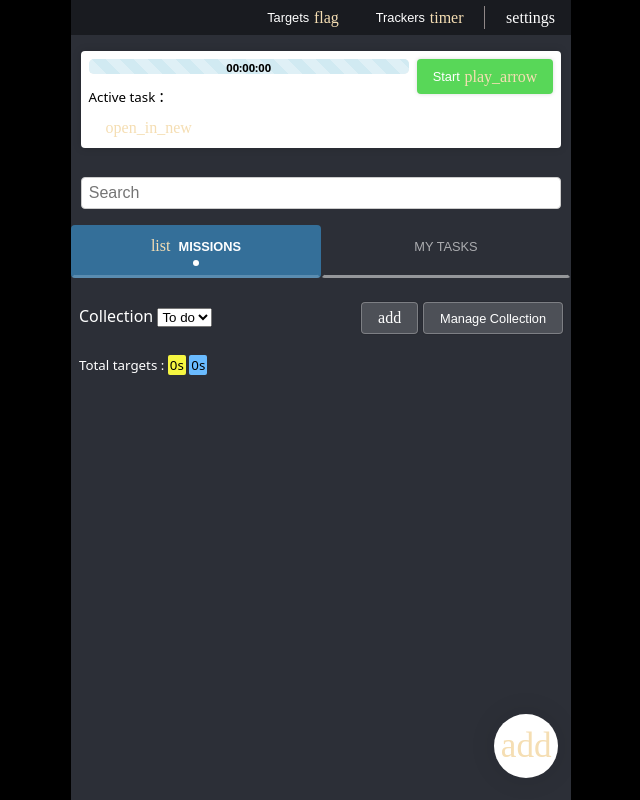
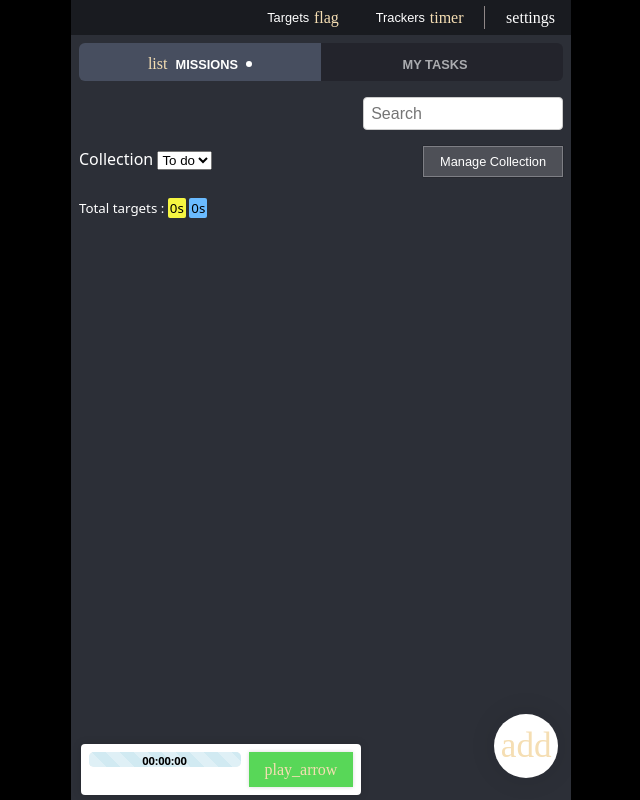
Before and after one commit to tmpmachine/dailyheroes, a browser extension: page src/index.html in a window 1280 px wide. Shown: the whole page, without its empty margins (319-959 px from the left). Drawn offline with Linux system fonts and the light colour scheme.

Commit message:
update: UI

```diff
--- a/src/css/style.css
+++ b/src/css/style.css
@@ -121,7 +121,7 @@ body {
 /* # buttons */
 button {
   background: none;
-  border-radius: 4px;
+  /* border-radius: 4px; */
   color: #191919;
   padding: 0.2rem 1rem;
   font-size: 0.8em;
@@ -425,12 +425,9 @@ body[data-state~="--timer-running"] .task-progress-bar {
   padding: 10px 10px 6px;
   text-transform: uppercase;
 }
-.container-view-mode button.is-active {
-  font-weight: bold;
-}
 .container-view-mode button:not(.is-active) {
   opacity: 0.6;
-  border-bottom: 3px solid gainsboro;
+  background: hsl(224 11% 13% / 1);
 }
 
 
@@ -570,8 +567,7 @@ body {
   border-radius: 4px;
 }
 .container-view-mode button.is-active {
-  background: #346f99;
-  border-bottom: 3px solid #5a8cb0;
+  background: hsl(224deg 14% 32.59%);
   color: white;
 }
 .container-view-mode button.is-active .tab-active-indicator::after {
@@ -583,7 +579,7 @@ body {
     height: 6px;
     display: inline-block;
     border-radius: 100%;
-    margin-top: 6px;
+    /* margin-top: 6px; */
 }
 
 
--- a/src/css/widgets.css
+++ b/src/css/widgets.css
@@ -1,5 +1,36 @@
 .widget-btn-danger {
   background: #c95b5b;
+}
+
+.wg-Search {
+  & {
+    display: flex;
+    justify-content: flex-end;
+  }
+  .inner {
+    max-width: 200px;
+  }
+}
+
+.wg-ActiveTask {
+  position: fixed;
+  bottom: 0;
+  z-index: 1;
+  max-width: 300px;
+  width: 100%;
+}
+
+.wg-Tab {
+  & {
+    /* border-bottom: 3px solid hsl(223 11% 25% / 1); */
+    margin: 0.5rem;
+    background: #2c2f37;
+    border-radius: 6px;
+    overflow: hidden;
+  }
+  button {
+    font-weight: bold;
+  }
 }
 
 .widget-Trackers {
--- a/src/index.html
+++ b/src/index.html
@@ -73,12 +73,9 @@
 
         <!-- # home screen body -->
 
-        <div class="padding-container">
-
-          <div class="void-half"></div>
-          <div class="void-half"></div>
-
-          <!-- # active task container -->
+        <!-- # widget active task -->
+        <div class="padding-container wg-ActiveTask">
+
           <div class="d-flex container-active-task bg-white" style="gap:0.5rem;">
 
             <!-- # progress bar -->
@@ -89,11 +86,10 @@
                   <span class="NzE2ODYyNQ-progress-bar-text"><span id="txt-countdown">00:00:00</span></span>
                 </div>
               </div>
-              <div class="mb-m"></div>
 
               <!-- # active task info -->
               <div>
-                <small>Active task</small> : <span id="txt-active-task-name" style="font-weight:bold;word-break:break-word;"></span>
+                <small id="txt-active-task-name" style="font-weight:bold;word-break:break-word;"></small>
               </div>
               <!-- # active task sequence info -->
               <div data-view-group="active-task-info" data-view-name="is-sequence">
@@ -109,16 +105,15 @@
                   <span id="txt-active-task-target-limit"></span>
                 </div>
               </small>
-              <div class="void-half"></div>
 
               <!-- # open task button -->
               <div class="d-flex justify-content-between">
-                <button class="bg-white" data-onclick="open-task-into-view">
+                <button class="bg-white obsoletes" data-onclick="open-task-into-view">
                   <small class="icon-mate">open_in_new</small>
                 </button>
 
                 <!-- # pip button-->
-                <button class="bg-white" data-onclick="open-pip" data-view-group="platform" data-view-name="web">
+                <button class="bg-white obsoletes" data-onclick="open-pip" data-view-group="platform" data-view-name="web">
                   <small class="icon-mate">picture_in_picture</small>
                 </button>
               </div>
@@ -130,16 +125,14 @@
             <div class="d-flex flex-column" style="gap:0.5rem;">
 
               <div data-obj="stop-timer">
-                <div class="d-grid" style="gap:0.35rem;height:2.2rem;min-width:100px;">
+                <div class="d-grid" style="gap:0.35rem;height:2.2rem;">
                   <button class='clickable btn-timer-control-stop d-flex align-items-center justify-content-center' style="gap:0.3rem" data-callback='stop-timer'>
-                    Stop
                     <span class="icon-mate">stop</span>
                   </button>
                   <button class='clickable btn-timer-start btn-timer-control-start d-flex align-items-center justify-content-center' style="gap:0.3rem" data-callback='start-or-restart-timer'>
-                    Start
                     <span class="icon-mate">play_arrow</span>
                   </button>
-                  <small class="text-center" data-view-group="platform" data-view-name="web">(Alt+S)</small>
+                  <small class="text-center obsoletes" data-view-group="platform" data-view-name="web">(Alt+S)</small>
                   <button class='clickable d-none' data-callback='finish-timer'>Finish (F)</button>
                 </div>
               </div>
@@ -161,10 +154,7 @@
             </div>
           </div>
 
-          <div class="void-half"></div>
-
-        </div>
-        <div class="void-full"></div>
+        </div>
 
         <!-- # interactive sequence task pick -->
         <div class="padding-container" data-view-group="features" data-view-name="interactive-sequence-task-pick">
@@ -184,38 +174,38 @@
           <div class="void-half"></div>
         </div>
 
-        <!-- # search -->
-        <div class="padding-container">
-          <input id="node-filter-box" type="text" placeholder="Search" class="inputable input-style-default" data-callback="save-word-template"/>
-          <div class="d-none">
-            Filter by label :
-            <input id="in-filter-search-label" class="inputable input-style-default" data-callback="save-label-filter"/>
-          </div>
-          <div class="void-half"></div>
-        </div>
-        <div class="void-half"></div>
-
         <!-- # container task view mode-->
         <section data-view-group="task-view-mode" data-view-states="task" class="container-task-view">
 
           <!-- # view mode tabs -->
-          <div class="d-grid container-view-mode" style="grid-template-columns:1fr 1fr auto;">
+          <div class="d-grid container-view-mode wg-Tab" style="grid-template-columns:1fr 1fr auto;">
             <button class="clickable" data-callback="view-mission" data-id="mission">
               <div class="d-flex align-items-center justify-content-center" style="gap:0.5rem;">
                 <span class="icon-mate">list</span>
                 <span>Missions</span>
-              </div>
-              <div class="tab-active-indicator"></div>
+                <div class="d-flex tab-active-indicator"></div>
+              </div>
             </button>
             <button class="clickable" data-callback="view-tasks" data-id="task">
               <div class="d-flex align-items-center justify-content-center" style="gap:0.5rem;">
                 My Tasks
-              </div>
-              <div class="tab-active-indicator"></div>
+                <div class="d-flex tab-active-indicator"></div>
+              </div>
             </button>
           </div>
 
         <div class="p-half">
+
+          <!-- # search -->
+          <div class="wg-Search">
+            <div class="inner">
+              <input id="node-filter-box" type="text" placeholder="Search" class="inputable input-style-default" data-callback="save-word-template"/>
+              <div class="d-none">
+                Filter by label :
+                <input id="in-filter-search-label" class="inputable input-style-default" data-callback="save-label-filter"/>
+              </div>
+            </div>
+          </div>
 
           <!-- # mission collection -->
           <div data-view-group="task-view-mode" data-view-name="mission">
@@ -231,7 +221,7 @@
 
               <!-- # collection actions -->
               <div class="d-flex" style="gap:0.3rem;">
-                <button class="icon-mate btn-glass" data-onclick="new-collection">add</button>
+                <button class="icon-mate btn-glass obsoletes" data-onclick="new-collection">add</button>
                 <button class="clickable btn-glass" data-callback="navigate-screen" data-view-target="collections">Manage Collection</button>
               </div>
 
@@ -1157,22 +1147,12 @@
                   <input type="text" name='targetCapTime' class="input-style-default" placeholder="Example: 1h, 30m, 4m, ..."/>
                 </div>
               </div>
-              <div class="d-flex" data-view-group="form-task" data-view-name="edit">
-                <div class="d-flex flex-column">
-                  <div>
-                    Target by ROP <small class="opacity-half">(auto-assigned)</small>
-                  </div>
-                  <div class="d-flex gap-half">
-                    <input class="input-style-default flex-1 border-none" type="text" name='targetTime' disabled/>
-                  </div>
-                </div>
-              </div>
               <div class="d-flex">
                 <div class="d-flex flex-column">
                   <div>
-                    Duration <small class="opacity-half">(change in settings)</small>
+                    Timer <small class="opacity-half">(change in settings)</small>
                   </div>
-                  <input class="input-style-default border-none" type="text" name='durationTime' placeholder='example: 1h, 30m, or 1h30m' disabled/>
+                  <input class="input-style-default" type="text" name='durationTime' placeholder='example: 1h, 30m, or 1h30m'/>
                 </div>
               </div>
               <div class="d-none">
@@ -1182,6 +1162,18 @@
                 Parent ID <input type="text" name='parent-id' class="input-style-default"/>
               </div>
 
+            </div>
+            <div class="mb-m"></div>
+
+            <div class="form-card-inner" data-view-group="form-task" data-view-name="edit">
+              <div class="d-flex flex-column">
+                <div>
+                  Target by ROP <small class="opacity-half">(auto-assigned)</small>
+                </div>
+                <div class="d-flex gap-half">
+                  <input class="input-style-default flex-1" type="text" name='targetTime'/>
+                </div>
+              </div>
             </div>
             <div class="mb-m"></div>
 
@@ -1229,7 +1221,7 @@
                   <div class="d-flex align-items-center gap-half flex-wrap">
 
                     <button type="button" data-onclick="reset-progress-task-from-form">Reset progress</button>
-                    <div data-view-group="build" data-view-name="dev">
+                    <div class="obsoletes" data-view-group="build" data-view-name="dev">
                       <button type="button" data-onclick="distribute-progress-task-from-form">Distribute progress</button>
                     </div>
                     <div data-view-group="build" data-view-name="dev">
@@ -1290,7 +1282,7 @@
               </div>
               <!-- sequence timer duration  -->
               <div>
-                Duration <input type="text" name="duration" placeholder="e.g. 7m, 15m20s, 1h20m" class="input-style-default"/>
+                Timer <input type="text" name="duration" placeholder="e.g. 7m, 15m20s, 1h20m" class="input-style-default"/>
               </div>
               <!-- sequence target cap time -->
               <div>
```
Also changed, not shown: src/.divless/index.html.
